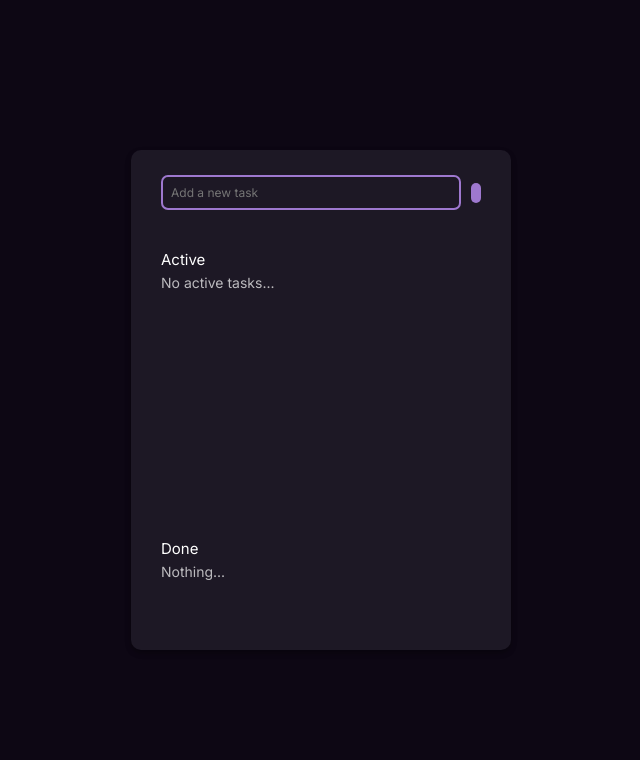
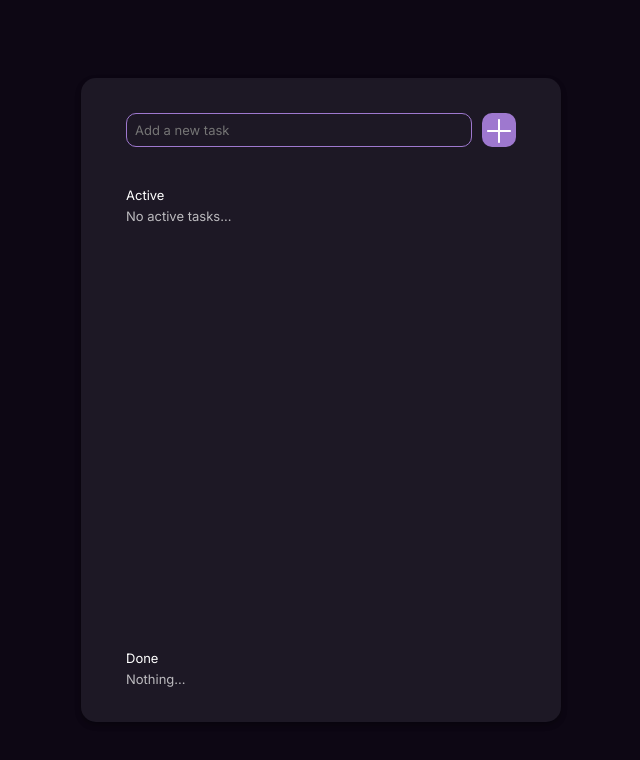
Before and after one commit to ALSDX/trs, a Vue app: page /todos in a window 1280 px wide. Shown: the top 760 px of the page, without its empty margins (319-959 px from the left). Built offline with nearby package versions, Linux system fonts and the light colour scheme.

Commit message:
correcting layout

```diff
--- a/src/App.vue
+++ b/src/App.vue
@@ -39,23 +39,17 @@ import Todos from "@/components/Todos.vue";
 
 <style scoped>
   .app__container {
+    position: relative;
     background-color: #1D1825;
-    min-width: 380px;
-    min-height: 400px;
-    padding: 25px 30px;
-    border-radius: 10px;
+    min-width: 480px;
+    min-height: 550px;
+    padding: 35px 45px;
+    border-radius: 15px;
     display: flex;
     flex-direction: column;
     gap: 40px;
     color: white;
-    font-size: 15px;
     box-shadow: rgba(0, 0, 0, 0.16) 0px 3px 6px, rgba(0, 0, 0, 0.23) 0px 3px 6px;
-  }
-  .app__container {
-    position: relative;
-    display: flex;
-    flex-direction: column;
-    height: 500px; /* или min-height/max-height */
   }
   .add-task__fixed {
     position: sticky;
@@ -64,7 +58,7 @@ import Todos from "@/components/Todos.vue";
     background: #1D1825;
   }
   .todos__scrollable {
-    max-height: 400px;
+    max-height: 550px;
     overflow-y: auto;
     scrollbar-width: none;
     -ms-overflow-style: none;
--- /dev/null
+++ b/src/assets/icons/CheckMarkIcon.vue
@@ -0,0 +1,12 @@
+<template>
+    <svg width="16" height="11" viewBox="0 0 18 13" fill="none" xmlns="http://www.w3.org/2000/svg">
+        <path
+            d="M17.7851 1.67391L6.78513 12.6739C6.72128 12.7378 6.64546 12.7885 6.56199 12.8231C6.47853 12.8577 6.38907 12.8755 6.29872
+            12.8755C6.20837 12.8755 6.11891 12.8577 6.03545 12.8231C5.95199 12.7885 5.87617 12.7378 5.81232 12.6739L0.999816 7.86141C0.870813
+            7.7324 0.79834 7.55744 0.79834 7.375C0.79834 7.19256 0.870813 7.0176 0.999816 6.88859C1.12882 6.75959 1.30378 6.68712 1.48622
+            6.68712C1.66866 6.68712 1.84363 6.75959 1.97263 6.88859L6.29872 11.2155L16.8123 0.701094C16.9413 0.572091 17.1163 0.499619
+            17.2987 0.499619C17.4812 0.499619 17.6561 0.572091 17.7851 0.701094C17.9141 0.830097 17.9866 1.00506 17.9866 1.1875C17.9866
+            1.36994 17.9141 1.5449 17.7851 1.67391Z" fill="#9E78CF"
+        />
+    </svg>
+</template>
--- /dev/null
+++ b/src/assets/icons/PlusIcon.vue
@@ -0,0 +1,5 @@
+<template>
+    <svg width="24px" height="24px" viewBox="0 0 24 24" fill="none" xmlns="http://www.w3.org/2000/svg">
+        <path d="M24 12C24 12.2652 23.8946 12.5196 23.7071 12.7071C23.5196 12.8946 23.2652 13 23 13H13V23C13 23.2652 12.8946 23.5196 12.7071 23.7071C12.5196 23.8946 12.2652 24 12 24C11.7348 24 11.4804 23.8946 11.2929 23.7071C11.1054 23.5196 11 23.2652 11 23V13H1C0.734784 13 0.48043 12.8946 0.292893 12.7071C0.105357 12.5196 0 12.2652 0 12C0 11.7348 0.105357 11.4804 0.292893 11.2929C0.48043 11.1054 0.734784 11 1 11H11V1C11 0.734784 11.1054 0.48043 11.2929 0.292893C11.4804 0.105357 11.7348 0 12 0C12.2652 0 12.5196 0.105357 12.7071 0.292893C12.8946 0.48043 13 0.734784 13 1V11H23C23.2652 11 23.5196 11.1054 23.7071 11.2929C23.8946 11.4804 24 11.7348 24 12Z" fill="white"/>
+    </svg>
+</template>
--- /dev/null
+++ b/src/assets/icons/TrashIcon.vue
@@ -0,0 +1,14 @@
+<template>
+    <svg width="13" height="14" viewBox="0 0 18 19" fill="none" xmlns="http://www.w3.org/2000/svg">
+        <path
+            d="M16.5625 3.125H1.4375C1.25516 3.125 1.0803 3.19743 0.951364 3.32636C0.822433 3.4553 0.75 3.63016 0.75 3.8125C0.75 3.99484 0.822433
+            4.1697 0.951364 4.29864C1.0803 4.42757 1.25516 4.5 1.4375 4.5H2.125V16.875C2.125 17.2397 2.26987 17.5894 2.52773 17.8473C2.78559
+            18.1051 3.13533 18.25 3.5 18.25H14.5C14.8647 18.25 15.2144 18.1051 15.4723 17.8473C15.7301 17.5894 15.875 17.2397 15.875
+            16.875V4.5H16.5625C16.7448 4.5 16.9197 4.42757 17.0486 4.29864C17.1776 4.1697 17.25 3.99484 17.25 3.8125C17.25 3.63016 17.1776 3.4553
+            17.0486 3.32636C16.9197 3.19743 16.7448 3.125 16.5625 3.125ZM14.5 16.875H3.5V4.5H14.5V16.875ZM4.875 1.0625C4.875 0.880164 4.94743
+            0.705295 5.07636 0.576364C5.2053 0.447433 5.38016 0.375 5.5625 0.375H12.4375C12.6198 0.375 12.7947 0.447433 12.9236 0.576364C13.0526
+            0.705295 13.125 0.880164 13.125 1.0625C13.125 1.24484 13.0526 1.4197 12.9236 1.54864C12.7947 1.67757 12.6198 1.75 12.4375
+            1.75H5.5625C5.38016 1.75 5.2053 1.67757 5.07636 1.54864C4.94743 1.4197 4.875 1.24484 4.875 1.0625Z" fill="#9E78CF"
+        />
+    </svg>
+</template>
--- a/src/assets/styles/main.css
+++ b/src/assets/styles/main.css
@@ -3,6 +3,8 @@
     padding: 0;
     margin: 0;
     font-family: 'Inter', sans-serif;
+    font-size: 13px;
+    font-weight: 400;
 }
 
 body {
--- a/src/components/AddTask.vue
+++ b/src/components/AddTask.vue
@@ -8,12 +8,13 @@
             maxlength="30"
         >
         <button class="add-task__btn" @click="addTodo">
-            <img class="add-task__btn-img" src='@/assets/images/plus.svg' alt="img plus">
+            <PlusIcon />
         </button>
   </div>
 </template>
 
 <script setup>
+    import PlusIcon from '@/assets/icons/PlusIcon.vue';
     import {ref} from 'vue'
 
     const emit = defineEmits(['add-todo']);
@@ -38,30 +39,28 @@
   }
       .add-task__input {
         flex: 1;
+        height: 34px;
         padding: 8px 8px;
-        border-radius: 7px;
+        border-radius: 10px;
         outline: none;
-        border: 2px solid #9e78cf;
+        border: 1px solid #9e78cf;
         background: none;
-        font-size: 12px;
         color: white;
         transition: all .4s ease;
       }
       .add-task__input:focus {
-        border: 2px solid #8a44e6;
+        border: 1px solid #8a44e6;
       }
       .add-task__btn {
-        padding: 2px 5px;
-        border-radius: 5px;
+        width: 34px;
+        height:34px;
+        padding: 4px 4px 0px;
+        border: 1px solid #9e78cf;
+        border-radius: 10px;
         border: none;
         outline: none;
         background: #9e78cf;
         cursor: pointer;
         color: white;
       }
-      .vector {
-        width: 24px;
-        height: 24px;
-        fill: white;
-      }
 </style>
--- a/src/components/TodoItem.vue
+++ b/src/components/TodoItem.vue
@@ -1,18 +1,22 @@
 <template>
     <div
-        :class="{ done: todo.done, active: !todo.done }"
+        :class="{ done: todo.done }"
         class="todo__item"
-        @click="$emit('toggle-todo', todo)"
     >
         <p class="todo__text-title">{{ todo.title }}</p>
-        <button v-if="todo.done" class="todo__remove-btn" @click.stop="$emit('remove-todo', todo)">
-            <img class="todo__btn-img" src="@/assets/images/trash.svg" alt="trash img">
+        <button class="todo__btn" @click="$emit('toggle-todo', todo)">
+            <CheckMarkIcon />
+        </button>
+        <button class="todo__btn" @click="$emit('remove-todo', todo)">
+            <TrashIcon />
         </button>
     </div>
 </template>
 
 
 <script setup>
+    import CheckMarkIcon from '@/assets/icons/CheckMarkIcon.vue';
+    import TrashIcon from '@/assets/icons/TrashIcon.vue';
     const props = defineProps({
         todo: {
             type: Object,
@@ -22,13 +26,10 @@
 </script>
 
 <style scoped>
-  .todo__item.active {
-    padding: 18px 16px;
+  .todo__item.done {
+    padding: 16px 18px;
   }
-  .todo__item.done {
-    padding: 13px 16px;
-  }
-  .todo__item.done p {
+  .todo__item.done .todo__text-title {
     text-decoration: line-through;
     color: #78CFB0;
   }
@@ -36,22 +37,19 @@
     display: flex;
     align-items: center;
     gap: 5px;
-    padding: 18px 16px;
-    border-radius: 7px;
+    padding: 21px 19px;
+    border-radius: 10px;
     background-color: #15101C;
     color: #9E78CF;
   }
   .todo__text-title {
     flex: 1;
   }
-  .todo__remove-btn {
+  .todo__btn {
     background: none;
     border: none;
     text-decoration: none;
     cursor: pointer;
     padding: 5px;
   }
-  .todo__btn-img {
-    fill: #9E78CF;
-  }
 </style>
--- a/src/components/Todos.vue
+++ b/src/components/Todos.vue
@@ -7,6 +7,7 @@
                 :todo="todo"
                 :key="todo.id"
                 @toggle-todo="$emit('toggle-todo', todo)"
+                @remove-todo="$emit('remove-todo', todo)"
             />
         </div>
         <div v-else class="todo__wrapper empty">
@@ -52,7 +53,7 @@
 <style scoped>
   .todo__tasks-container {
     display: flex;
-    height: 330px;
+    height: 500px;
     gap: 40px;
     flex-direction: column;
     justify-content: space-between;
@@ -67,6 +68,5 @@
   }
   .todo__empty-message {
     opacity: .7;
-    font-size: 14px;
   }
 </style>
```
Also changed, not shown: src/assets/images/plus.svg (deleted), src/assets/images/trash.svg (deleted).
